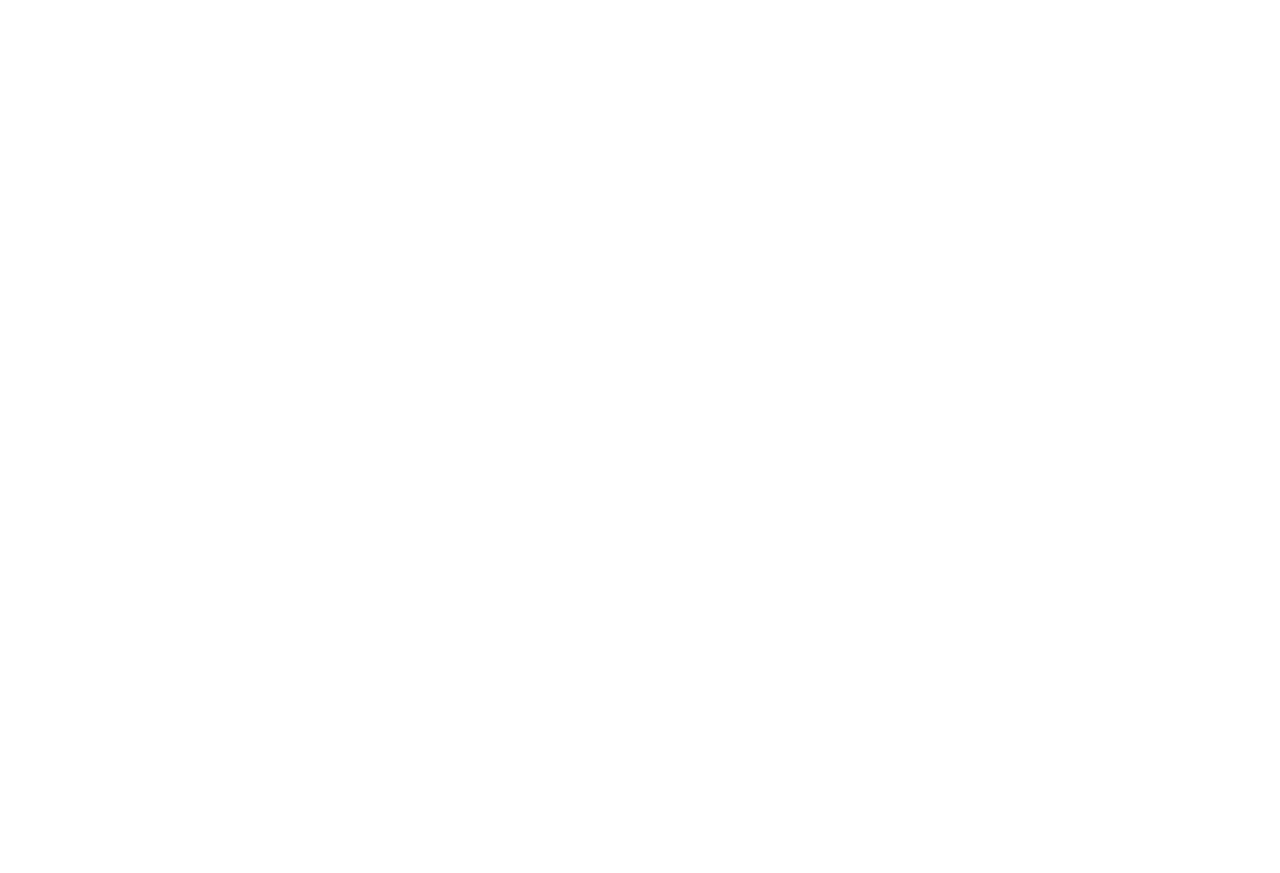
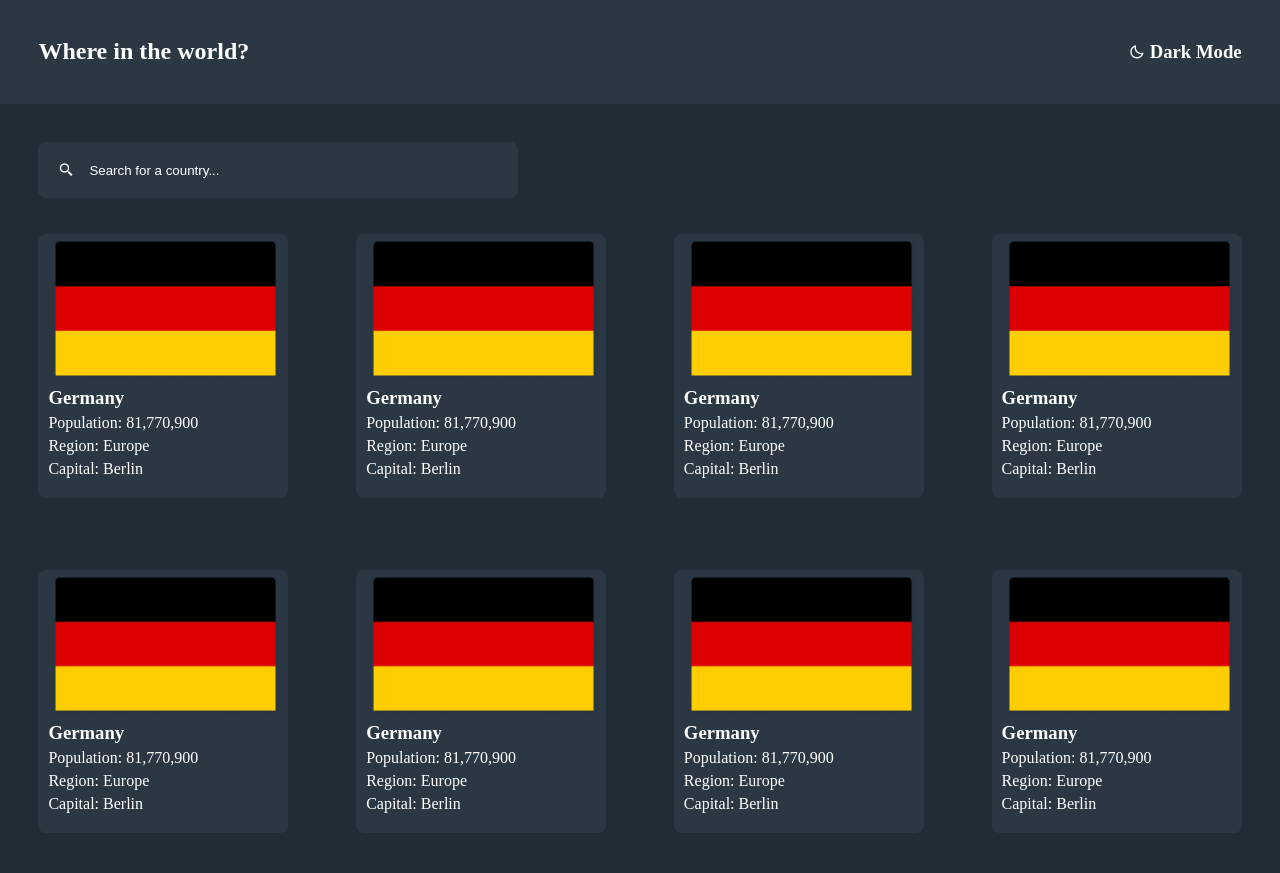
Before and after one commit to jasmina8835/lesson_3.1, a plain HTML site: page index.html in a window 1280 px wide. Before the commit the page ends 800 px from the top, so only its background shows below. Drawn offline with nearby package versions, Linux system fonts and the light colour scheme.

Commit message:
finished homework

```diff
--- a/css/style.css
+++ b/css/style.css
@@ -3,3 +3,118 @@
   padding: 0;
   box-sizing: border-box;
 }
+
+.container {
+  padding-bottom: 4%;
+  color: #fff;
+  background-color: #202C36;
+}
+
+header {
+  padding: 3%;
+  display: flex;
+  align-items: center;
+  justify-content: space-between;
+  background-color: #2B3844;
+}
+
+.text2 {
+  display: flex;
+  align-items: center;
+  gap: 5px;
+}
+
+main {
+  padding: 3%;
+}
+
+.main_top {
+  width: 480px;
+  display: flex;
+  gap: 15px;
+  padding: 20px;
+  border: none;
+  border-radius: 8px;
+  color: #fff;
+  background-color: #2B3844;
+}
+
+input {
+  background-color: transparent;
+  border: none;
+}
+
+input::placeholder {
+  color: #fff;
+}
+
+input:focus {
+  outline: none;
+  color: #fff;
+}
+
+.bottom_child {
+  display: flex;
+  align-items: center;
+  justify-content: space-between;
+}
+
+.card {
+  margin: 3% 0;
+  padding: 0 10px 20px 10px;
+  background-color: #2B3844;
+  border: none;
+  border-radius: 8px;
+}
+
+p {
+  padding-top: 5px;
+}
+
+
+
+
+@media screen and (max-width: 1286px) {
+  .card {
+    width: 250px;
+  }
+
+  .card img {
+    width: 235px;
+  }
+}
+
+@media screen and (max-width: 1155px) {
+  .bottom_child {
+    display: grid;
+    grid-template-columns: repeat(3, 1fr);
+  }
+}
+
+@media screen and (max-width: 860px) {
+  .bottom_child {
+    display: grid;
+    grid-template-columns: repeat(2, 1fr);
+  }
+}
+
+@media screen and (max-width: 580px) {
+  .bottom_child {
+    display: grid;
+    place-items: center;
+    grid-template-columns: repeat(auto-fit, minmax(300px, 1fr));
+    grid-template-columns: repeat(1, 1fr);
+  }
+
+  .card {
+    width: 300px;
+  }
+
+  .card img {
+    width: 280px;
+  }
+
+  .main_top {
+    width: 330px;
+  }
+}
--- a/index.html
+++ b/index.html
@@ -4,11 +4,89 @@
   <meta charset="UTF-8">
   <meta name="viewport" content="width=device-width, initial-scale=1.0">
   <title>Document</title>
+  <link href='https://unpkg.com/boxicons@2.1.4/css/boxicons.min.css' rel='stylesheet'>
   <link rel="stylesheet" href="css/style.css">
 </head>
 <body>
   <div class="container">
+    <header>
+      <div class="text">
+        <h2>Where in the world?</h2>
+      </div>
+      <div class="text text2">
+        <i class='bx bx-moon'></i>
+        <h3>Dark Mode</h3>
+      </div>
+    </header>
 
+    <main>
+      <div class="main_top">
+        <i class='bx bx-search-alt-2' ></i>
+        <input type="text" placeholder="Search for a country..." >
+      </div>
+      <div class="main_bottom">
+        <div class="bottom_child">
+          <div class="card">
+            <img src="./img/1280px-Flag_of_Germany.svg.png" alt="rus">
+              <h3>Germany</h3>
+              <p>Population: 81,770,900</p>
+              <p>Region: Europe</p>
+              <p>Capital: Berlin</p>
+          </div>
+          <div class="card">
+            <img src="./img/1280px-Flag_of_Germany.svg.png" alt="rus">
+              <h3>Germany</h3>
+              <p>Population: 81,770,900</p>
+              <p>Region: Europe</p>
+              <p>Capital: Berlin</p>
+          </div>
+          <div class="card">
+            <img src="./img/1280px-Flag_of_Germany.svg.png" alt="rus">
+              <h3>Germany</h3>
+              <p>Population: 81,770,900</p>
+              <p>Region: Europe</p>
+              <p>Capital: Berlin</p>
+          </div>
+          <div class="card">
+            <img src="./img/1280px-Flag_of_Germany.svg.png" alt="rus">
+              <h3>Germany</h3>
+              <p>Population: 81,770,900</p>
+              <p>Region: Europe</p>
+              <p>Capital: Berlin</p>
+          </div>
+        </div>
+        <div class="bottom_child">
+          <div class="card">
+            <img src="./img/1280px-Flag_of_Germany.svg.png" alt="rus">
+              <h3>Germany</h3>
+              <p>Population: 81,770,900</p>
+              <p>Region: Europe</p>
+              <p>Capital: Berlin</p>
+          </div>
+          <div class="card">
+            <img src="./img/1280px-Flag_of_Germany.svg.png" alt="rus">
+              <h3>Germany</h3>
+              <p>Population: 81,770,900</p>
+              <p>Region: Europe</p>
+              <p>Capital: Berlin</p>
+          </div>
+          <div class="card">
+            <img src="./img/1280px-Flag_of_Germany.svg.png" alt="rus">
+              <h3>Germany</h3>
+              <p>Population: 81,770,900</p>
+              <p>Region: Europe</p>
+              <p>Capital: Berlin</p>
+          </div>
+          <div class="card">
+            <img src="./img/1280px-Flag_of_Germany.svg.png" alt="rus">
+              <h3>Germany</h3>
+              <p>Population: 81,770,900</p>
+              <p>Region: Europe</p>
+              <p>Capital: Berlin</p>
+          </div>
+        </div>
+      </div>
+    </main>
   </div>
 
 </body>
```
Also changed, not shown: img/1280px-Flag_of_Germany.svg.png (added).
